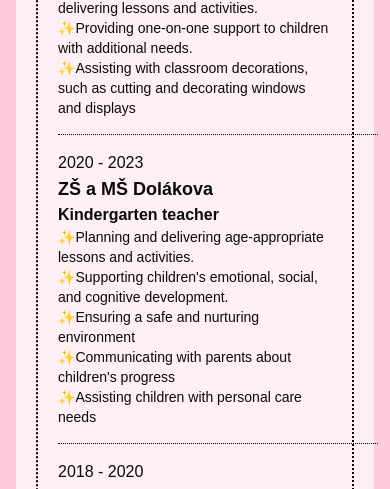
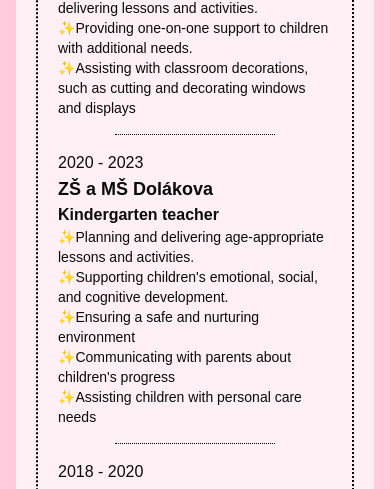
Before and after one commit to Tunyacek/portfolio, a Next.js app: page /cv in a window 390 px wide. Shown: the part 2018-2507 px from the top of the page. Built offline with nearby package versions, Linux system fonts and the light colour scheme; a web font is replaced by a local one.

Commit message:
feat: fix hr

```diff
--- a/src/components/cv/exp.tsx
+++ b/src/components/cv/exp.tsx
@@ -47,7 +47,7 @@ export default function Experience() {
             </li>
           </ol>
         </div>
-        <hr className=" border-dotted border-black my-2 w-80 mx-auto" />
+        <hr className=" border-dotted border-black my-2 w-40 sm:w-80 mx-auto" />
         <div>
           <p>2020 - 2023</p>
           <p className="font-bold text-lg">ZŠ a MŠ Dolákova</p>
@@ -69,7 +69,7 @@ export default function Experience() {
             </li>
           </ol>
         </div>
-        <hr className=" border-dotted border-black my-2 w-80 mx-auto" />
+        <hr className=" border-dotted border-black my-2 w-40 sm:w-80 mx-auto" />
         <div className="pb-2">
           <p>2018 - 2020</p>
           <p className="font-bold text-lg">FANY GASTROSERVIS s.r.o.</p>
```
